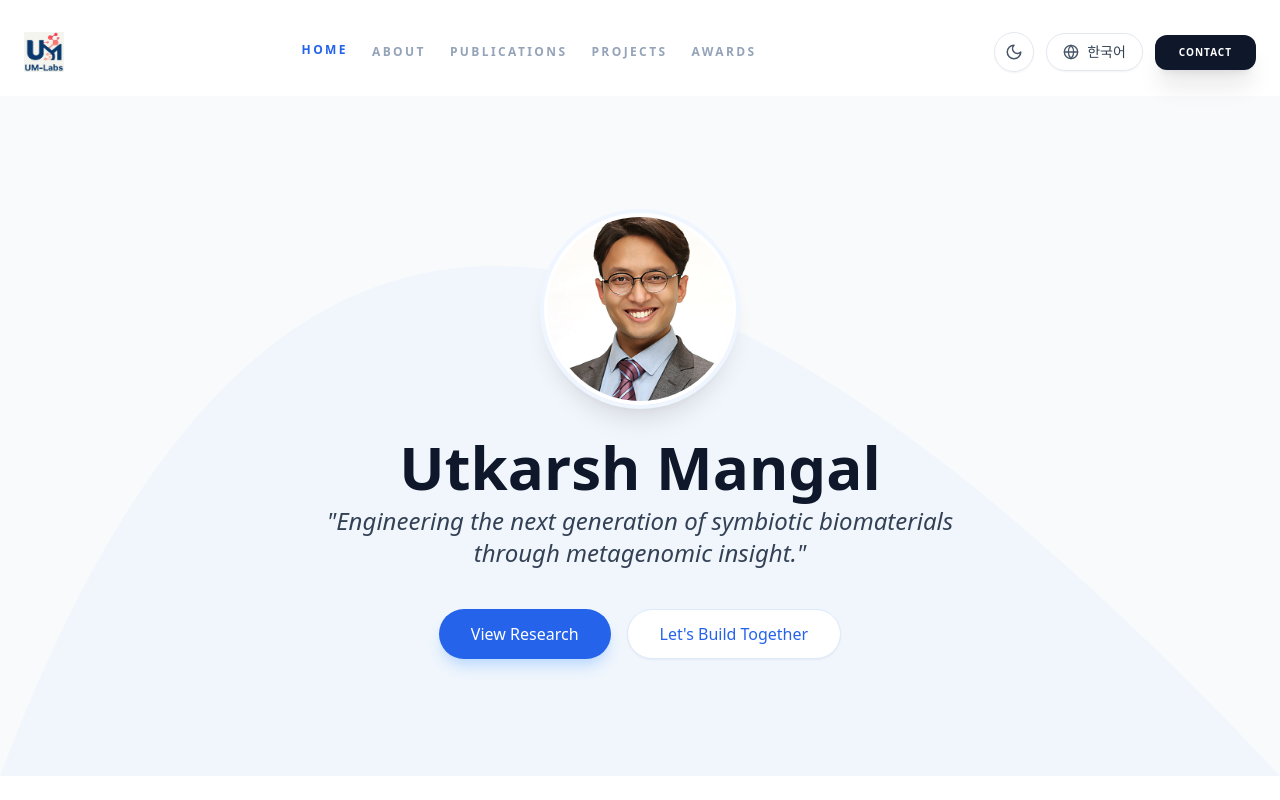
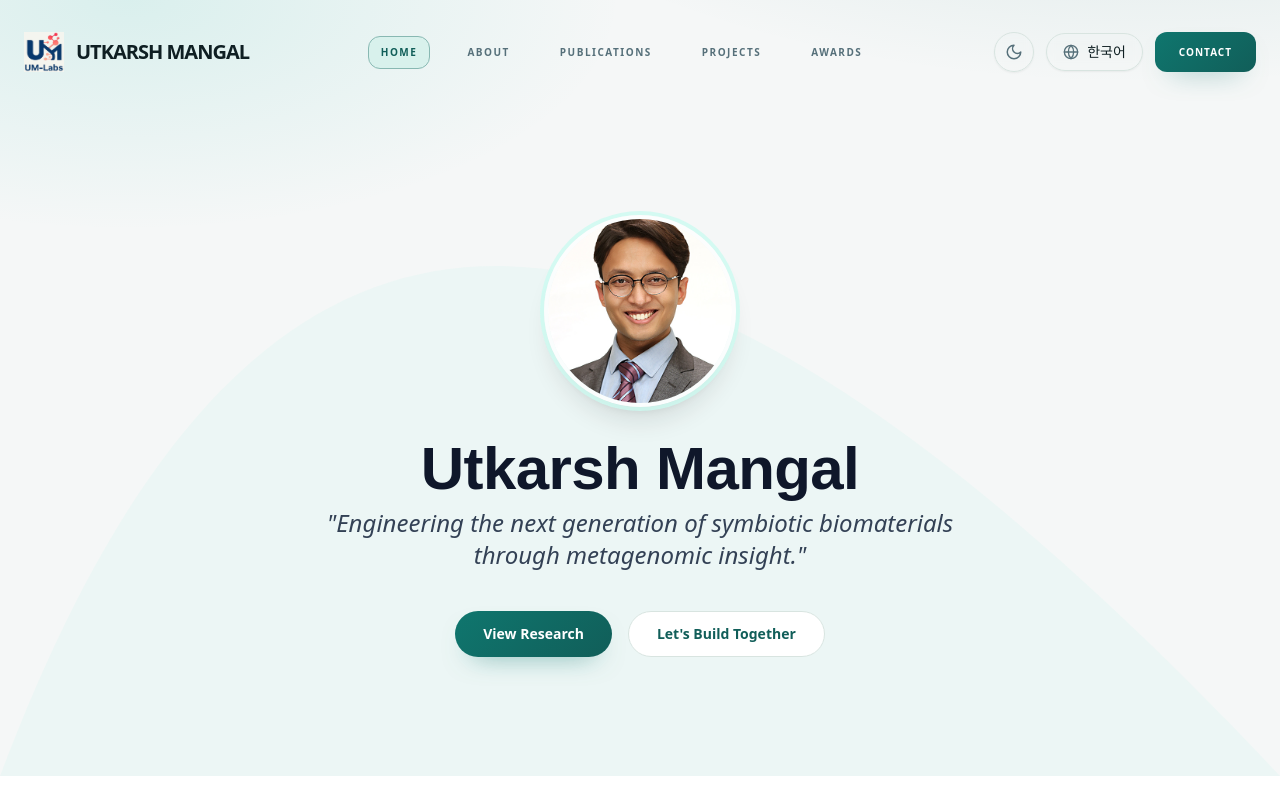
Before and after one commit to utkmangal/utkmangal, a React (Vite) app: page / in a window 1280 px wide. Shown: the top 800 px of the page. Built offline with nearby package versions, Linux system fonts and the light colour scheme.

Commit message:
Modernize UI theme and update PI profile details

```diff
--- a/public/scholar_data.json
+++ b/public/scholar_data.json
@@ -5,7 +5,7 @@
     "hIndex": 16,
     "i10Index": 25,
     "lastUpdated": "May 29, 2026",
-    "lastUpdatedISO": "2026-05-29T16:12:24.640603"
+    "lastUpdatedISO": "2026-05-29T16:24:14.212850"
   },
   "publications": [
     {
@@ -189,5 +189,5 @@
       "abstract": "ObjectivesThis study aimed to use a carboxybetaine methacrylate (CBMA) copolymer solution to surface treat 3D printed clear aligners at different fabrication stages, to impart antifouling properties, ..."
     }
   ],
-  "fetchedAt": "2026-05-29T16:13:00.648665"
+  "fetchedAt": "2026-05-29T16:24:52.561207"
 }
--- a/src/App.jsx
+++ b/src/App.jsx
@@ -71,7 +71,7 @@ const App = () => {
   useEffect(() => {
     const fetchScholarData = async () => {
       try {
-        const response = await fetch('/utkmangal/scholar_data.json');
+        const response = await fetch(`${import.meta.env.BASE_URL}scholar_data.json`);
         if (!response.ok) {
           throw new Error('Failed to fetch scholar data');
         }
@@ -156,7 +156,7 @@ const App = () => {
   const experience = [
     {
       role: "Assistant Research Professor",
-      org: "Yonsei University College of Dentistry",
+      org: "Department of Oral Biology, Yonsei University College of Dentistry",
       period: "2025 – Present",
       desc: "Leading research on dental biomaterials and metagenomic biofilm characterization."
     },
@@ -203,7 +203,7 @@ const App = () => {
         window.scrollTo({ top: 0, behavior: 'smooth' });
       }}
       className={`flex flex-col items-center justify-center w-full h-full transition-colors ${
-        activeTab === id ? 'text-blue-600 dark:text-blue-400' : 'text-gray-500 dark:text-gray-400'
+        activeTab === id ? 'text-[color:var(--brand-strong)] dark:text-[color:var(--brand)]' : 'text-[color:var(--muted)]'
       }`}
     >
       <Icon size={18} className={`sm:w-5 sm:h-5 ${activeTab === id ? 'stroke-[2.5px]' : 'stroke-[1.5px]'}`} />
@@ -282,26 +282,26 @@ const App = () => {
   const HomeView = () => (
     <div className="animate-in fade-in slide-in-from-bottom-4 duration-700">
       <SEO />
-      <section className="relative min-h-[85vh] flex flex-col justify-center items-center px-4 sm:px-6 lg:px-8 py-20 sm:py-24 text-center bg-slate-50 dark:bg-slate-900">
+      <section className="relative min-h-[85vh] flex flex-col justify-center items-center px-4 sm:px-6 lg:px-8 py-20 sm:py-24 text-center">
         <div className="absolute inset-0 overflow-hidden opacity-10 pointer-events-none">
             <svg width="100%" height="100%" viewBox="0 0 100 100" preserveAspectRatio="none">
-                <path d="M0 100 C 20 0, 50 0, 100 100 Z" fill="currentColor" className="text-blue-200 dark:text-blue-800" />
+                <path d="M0 100 C 20 0, 50 0, 100 100 Z" fill="currentColor" className="text-teal-200/80 dark:text-teal-900/80" />
             </svg>
         </div>
 
         <div className="relative z-10 w-full max-w-5xl mx-auto">
-          <div className="w-24 h-24 sm:w-32 sm:h-32 md:w-40 md:h-40 lg:w-48 lg:h-48 rounded-full border-2 sm:border-4 border-white dark:border-slate-800 shadow-xl overflow-hidden mb-6 sm:mb-8 mx-auto ring-2 sm:ring-4 ring-blue-50 dark:ring-blue-900/50">
-            <img src="/utkmangal/profile.jpg" alt={profile.name.en} className="w-full h-full object-cover" style={{objectPosition: 'center 20%'}} />
+          <div className="w-24 h-24 sm:w-32 sm:h-32 md:w-40 md:h-40 lg:w-48 lg:h-48 rounded-full border-2 sm:border-4 border-white/70 dark:border-slate-800 shadow-xl overflow-hidden mb-6 sm:mb-8 mx-auto ring-2 sm:ring-4 ring-teal-100/80 dark:ring-teal-900/50">
+            <img src={`${import.meta.env.BASE_URL}profile.jpg`} alt={profile.name.en} className="w-full h-full object-cover" style={{objectPosition: 'center 20%'}} />
           </div>
           <h1 className="text-3xl sm:text-4xl md:text-5xl lg:text-6xl font-bold text-slate-900 dark:text-white mb-2 px-4">{profile.name[lang]}</h1>
           <p className="max-w-2xl mx-auto text-lg sm:text-xl md:text-2xl text-slate-700 dark:text-slate-300 font-light italic leading-relaxed px-4">
             "{t.home.tagline}"
           </p>
           <div className="mt-8 sm:mt-10 flex flex-col sm:flex-row flex-wrap justify-center gap-3 sm:gap-4 px-4">
-            <button onClick={() => setActiveTab('publications')} className="w-full sm:w-auto px-6 sm:px-8 py-2.5 sm:py-3 bg-blue-600 hover:bg-blue-700 text-white rounded-full font-medium text-sm sm:text-base shadow-lg shadow-blue-200 dark:shadow-blue-900/50 active:scale-95 transition-all duration-300">
+            <button onClick={() => setActiveTab('publications')} className="ui-btn-primary w-full sm:w-auto">
               {t.home.viewResearch}
             </button>
-            <button onClick={() => setActiveTab('contact')} className="w-full sm:w-auto px-6 sm:px-8 py-2.5 sm:py-3 bg-white dark:bg-slate-800 text-blue-600 dark:text-blue-400 border border-blue-100 dark:border-slate-700 rounded-full font-medium text-sm sm:text-base shadow-sm active:scale-95 transition-all duration-300">
+            <button onClick={() => setActiveTab('contact')} className="ui-btn-secondary w-full sm:w-auto">
               {t.home.letsBuild}
             </button>
           </div>
@@ -551,12 +551,12 @@ const App = () => {
   );
 
   return (
-    <div className="min-h-screen bg-white dark:bg-slate-900 font-sans text-slate-900 dark:text-white antialiased transition-colors duration-300">
-      <header className={`fixed top-0 left-0 right-0 z-50 transition-all duration-300 ${isScrolled ? 'bg-white/90 dark:bg-slate-900/90 backdrop-blur-xl shadow-sm py-2 md:py-3' : 'bg-transparent py-4 md:py-8'}`}>
+    <div className="min-h-screen font-sans antialiased transition-colors duration-300">
+      <header className={`fixed top-0 left-0 right-0 z-50 transition-all duration-300 ${isScrolled ? 'backdrop-blur-xl shadow-sm py-2 md:py-3 bg-[color:var(--surface)]/90' : 'bg-transparent py-4 md:py-8'}`}>
         <div className="max-w-7xl mx-auto px-4 sm:px-6 flex justify-between items-center">
           <div className="flex items-center gap-2 sm:gap-3 cursor-pointer group" onClick={() => setActiveTab('home')}>
-            <img src="/utkmangal/logo.png" alt="Logo" className="w-8 h-8 sm:w-10 sm:h-10 transition-transform group-hover:scale-110 duration-300" />
-            <span className="font-black tracking-tighter text-base sm:text-xl hidden xs:block text-slate-900 dark:text-white uppercase">Utkarsh Mangal</span>
+            <img src={`${import.meta.env.BASE_URL}logo.png`} alt="Logo" className="w-8 h-8 sm:w-10 sm:h-10 transition-transform group-hover:scale-110 duration-300" />
+            <span className="font-black tracking-tighter text-base sm:text-xl hidden sm:block uppercase text-[color:var(--text)]">Utkarsh Mangal</span>
           </div>
 
           <div className="hidden lg:flex items-center gap-4 xl:gap-6">
@@ -564,8 +564,8 @@ const App = () => {
               <button
                 key={tab}
                 onClick={() => setActiveTab(tab)}
-                className={`text-[10px] lg:text-xs font-black uppercase tracking-[0.15em] lg:tracking-[0.2em] transition-all duration-300 hover:text-blue-600 dark:hover:text-blue-400 ${
-                  activeTab === tab ? 'text-blue-600 dark:text-blue-400 translate-y-[-2px]' : 'text-slate-400 dark:text-slate-500'
+                className={`ui-nav-pill ${
+                  activeTab === tab ? 'ui-nav-pill-active' : ''
                 }`}
               >
                 {t.nav[tab]}
@@ -578,7 +578,7 @@ const App = () => {
             <LanguageToggle />
             <button
               onClick={() => setActiveTab('contact')}
-              className="hidden md:block px-4 lg:px-6 py-2 lg:py-2.5 bg-slate-900 dark:bg-blue-600 text-white text-[9px] lg:text-[10px] font-black uppercase tracking-wider lg:tracking-widest rounded-xl hover:bg-blue-600 dark:hover:bg-blue-700 transition-all duration-300 shadow-xl shadow-slate-900/10 dark:shadow-blue-900/50 active:scale-95"
+              className="hidden md:block ui-btn-primary px-4 lg:px-6 py-2 lg:py-2.5 text-[9px] lg:text-[10px] font-black uppercase tracking-wider lg:tracking-widest rounded-xl"
             >
               {t.nav.contact}
             </button>
@@ -597,7 +597,7 @@ const App = () => {
         {activeTab === 'contact' && <Contact />}
       </main>
 
-      <nav className="lg:hidden fixed bottom-4 left-4 right-4 sm:bottom-6 sm:left-6 sm:right-6 h-14 sm:h-16 bg-white/90 dark:bg-slate-800/90 backdrop-blur-xl border border-slate-100 dark:border-slate-700 rounded-2xl sm:rounded-3xl shadow-2xl flex items-center justify-around z-50 px-1 sm:px-2">
+      <nav className="lg:hidden fixed bottom-4 left-4 right-4 sm:bottom-6 sm:left-6 sm:right-6 h-14 sm:h-16 backdrop-blur-xl border rounded-2xl sm:rounded-3xl shadow-2xl flex items-center justify-around z-50 px-1 sm:px-2 bg-[color:var(--surface)]/90 border-[color:var(--border)]">
         <NavItem id="home" icon={User} label={t.nav.home} />
         <NavItem id="about" icon={FileText} label={t.nav.about} />
         <NavItem id="publications" icon={Sparkles} label={t.nav.publications} />
@@ -605,14 +605,14 @@ const App = () => {
         <NavItem id="contact" icon={Mail} label={t.nav.contact} />
       </nav>
 
-      <footer className="hidden lg:block py-12 sm:py-16 lg:py-20 border-t border-slate-50 dark:border-slate-800 bg-white dark:bg-slate-900">
+      <footer className="hidden lg:block py-12 sm:py-16 lg:py-20 border-t bg-[color:var(--surface)] border-[color:var(--border)]">
         <div className="max-w-7xl mx-auto px-4 sm:px-6 lg:px-8 flex flex-col md:flex-row justify-between items-center gap-6 sm:gap-10">
           <div className="flex flex-col items-center md:items-start gap-2">
             <div className="flex items-center gap-2">
-                <div className="w-6 h-6 bg-slate-900 dark:bg-blue-600 rounded-md"></div>
-                <span className="font-black text-xs uppercase tracking-[0.3em] text-slate-900 dark:text-white">Utkarsh Mangal</span>
+                <div className="w-6 h-6 rounded-md bg-[color:var(--brand)]"></div>
+                <span className="font-black text-xs uppercase tracking-[0.3em] text-[color:var(--text)]">Utkarsh Mangal</span>
             </div>
-            <div className="text-[10px] text-slate-400 dark:text-slate-500 font-bold uppercase tracking-widest">
+              <div className="text-[10px] font-bold uppercase tracking-widest text-[color:var(--muted)]">
                 © 2025 • {t.footer.rights}
             </div>
           </div>
@@ -623,7 +623,7 @@ const App = () => {
               { label: 'LINKEDIN', href: 'https://www.linkedin.com/in/utkmangal/' },
               { label: 'CV', href: `${import.meta.env.BASE_URL}assets/cv/Utkarsh%20Mangal_CV2025.pdf` }
             ].map(link => (
-                <a key={link.label} href={link.href} target="_blank" rel="noopener noreferrer" className="text-[10px] font-black text-slate-400 dark:text-slate-500 hover:text-blue-600 dark:hover:text-blue-400 tracking-[0.2em] transition-colors">{link.label}</a>
+                <a key={link.label} href={link.href} target="_blank" rel="noopener noreferrer" className="text-[10px] font-black text-[color:var(--muted)] hover:text-[color:var(--brand-strong)] tracking-[0.2em] transition-colors">{link.label}</a>
             ))}
           </div>
         </div>
--- a/src/components/DarkModeToggle.jsx
+++ b/src/components/DarkModeToggle.jsx
@@ -8,16 +8,14 @@ export default function DarkModeToggle() {
   return (
     <button
       onClick={toggleDarkMode}
-      className="p-2.5 rounded-full bg-white/80 hover:bg-white
-                 border border-slate-200 hover:border-blue-300 transition-all duration-300
-                 shadow-sm hover:shadow-md backdrop-blur-sm group"
+      className="p-2.5 rounded-full border transition-all duration-300 shadow-sm hover:shadow-md backdrop-blur-sm group bg-[color:var(--surface)]/90 border-[color:var(--border)] hover:bg-[color:var(--surface-strong)]"
       aria-label={`Switch to ${isDark ? 'light' : 'dark'} mode`}
       title={`Switch to ${isDark ? 'light' : 'dark'} mode`}
     >
       {isDark ? (
-        <Sun size={18} className="text-slate-600 group-hover:text-blue-600 transition-colors" />
+        <Sun size={18} className="text-[color:var(--muted)] group-hover:text-[color:var(--brand-strong)] transition-colors" />
       ) : (
-        <Moon size={18} className="text-slate-600 group-hover:text-blue-600 transition-colors" />
+        <Moon size={18} className="text-[color:var(--muted)] group-hover:text-[color:var(--brand-strong)] transition-colors" />
       )}
     </button>
   );
--- a/src/components/LanguageToggle.jsx
+++ b/src/components/LanguageToggle.jsx
@@ -8,14 +8,12 @@ export default function LanguageToggle() {
   return (
     <button
       onClick={toggleLanguage}
-      className="flex items-center gap-2 px-4 py-2 rounded-full bg-white/80 hover:bg-white
-                 border border-slate-200 hover:border-blue-300 transition-all duration-300
-                 shadow-sm hover:shadow-md backdrop-blur-sm group"
+      className="flex items-center gap-2 px-4 py-2 rounded-full border transition-all duration-300 shadow-sm hover:shadow-md backdrop-blur-sm group bg-[color:var(--surface)]/90 border-[color:var(--border)] hover:bg-[color:var(--surface-strong)]"
       aria-label={`Switch to ${lang === 'en' ? 'Korean' : 'English'}`}
       title={`Switch to ${lang === 'en' ? '한국어' : 'English'}`}
     >
-      <Globe size={16} className="text-slate-600 group-hover:text-blue-600 transition-colors" />
-      <span className="text-sm font-semibold text-slate-700 group-hover:text-blue-600 transition-colors">
+      <Globe size={16} className="text-[color:var(--muted)] group-hover:text-[color:var(--brand-strong)] transition-colors" />
+      <span className="text-sm font-semibold text-[color:var(--text)] group-hover:text-[color:var(--brand-strong)] transition-colors">
         {lang === 'en' ? '한국어' : 'English'}
       </span>
     </button>
--- a/src/index.css
+++ b/src/index.css
@@ -3,7 +3,7 @@
 @tailwind utilities;
 
 :root {
-  font-family: Inter, system-ui, Avenir, Helvetica, Arial, sans-serif;
+  font-family: "Manrope", "Avenir Next", "Segoe UI", Helvetica, Arial, sans-serif;
   line-height: 1.5;
   font-weight: 400;
   color-scheme: light;
@@ -11,6 +11,33 @@
   text-rendering: optimizeLegibility;
   -webkit-font-smoothing: antialiased;
   -moz-osx-font-smoothing: grayscale;
+
+  --bg: #f5f7f7;
+  --bg-elev: #eef3f2;
+  --surface: #ffffff;
+  --surface-strong: #f8fbfa;
+  --text: #0f1f23;
+  --muted: #56707a;
+  --border: #d8e4e0;
+  --brand: #0f766e;
+  --brand-strong: #115e59;
+  --brand-soft: #d8f1ec;
+  --ring: #14b8a6;
+}
+
+.dark {
+  color-scheme: dark;
+  --bg: #0a1417;
+  --bg-elev: #101d21;
+  --surface: #112027;
+  --surface-strong: #15272f;
+  --text: #e7f3f0;
+  --muted: #9fc0bc;
+  --border: #274049;
+  --brand: #2dd4bf;
+  --brand-strong: #5eead4;
+  --brand-soft: #163a3e;
+  --ring: #5eead4;
 }
 
 * {
@@ -22,10 +49,90 @@
 body {
   margin: 0;
   min-height: 100vh;
+  color: var(--text);
+  background:
+    radial-gradient(1200px 500px at 90% -10%, rgba(15, 118, 110, 0.15), transparent 60%),
+    radial-gradient(900px 420px at 10% 0%, rgba(20, 184, 166, 0.12), transparent 55%),
+    var(--bg);
 }
 
 #root {
   min-height: 100vh;
+}
+
+h1,
+h2,
+h3,
+h4,
+h5,
+h6 {
+  font-family: "Sora", "Manrope", "Avenir Next", sans-serif;
+  letter-spacing: -0.01em;
+}
+
+@layer components {
+  .ui-card {
+    @apply rounded-3xl border shadow-sm transition-all duration-300;
+    background: var(--surface);
+    border-color: var(--border);
+  }
+
+  .ui-card:hover {
+    box-shadow: 0 18px 40px -26px rgba(15, 31, 35, 0.5);
+    transform: translateY(-2px);
+  }
+
+  .ui-chip {
+    @apply inline-block rounded-full px-4 py-1.5 text-[10px] font-black uppercase tracking-[0.2em];
+    background: var(--brand-soft);
+    color: var(--brand-strong);
+  }
+
+  .ui-btn-primary {
+    @apply rounded-full px-7 py-3 text-sm font-semibold text-white transition-all duration-300 active:scale-95;
+    background: linear-gradient(135deg, var(--brand), var(--brand-strong));
+    box-shadow: 0 12px 28px -16px rgba(15, 118, 110, 0.75);
+  }
+
+  .ui-btn-primary:hover {
+    filter: brightness(1.06);
+  }
+
+  .ui-btn-secondary {
+    @apply rounded-full px-7 py-3 text-sm font-semibold transition-all duration-300 active:scale-95;
+    background: var(--surface);
+    color: var(--brand-strong);
+    border: 1px solid var(--border);
+  }
+
+  .ui-btn-secondary:hover {
+    background: var(--surface-strong);
+    border-color: color-mix(in srgb, var(--brand) 35%, var(--border));
+  }
+
+  .ui-nav-pill {
+    @apply rounded-xl border px-3 py-2 text-[10px] font-black uppercase tracking-[0.15em] transition-all duration-300;
+    border-color: transparent;
+    color: var(--muted);
+  }
+
+  .ui-nav-pill-active {
+    color: var(--brand-strong);
+    background: var(--brand-soft);
+    border-color: color-mix(in srgb, var(--brand) 40%, var(--border));
+  }
+
+  .ui-soft-panel {
+    background: linear-gradient(160deg, color-mix(in srgb, var(--brand-soft) 40%, var(--surface) 60%), var(--surface));
+    border: 1px solid var(--border);
+    @apply rounded-3xl;
+  }
+}
+
+*:focus-visible {
+  outline: 2px solid var(--ring);
+  outline-offset: 2px;
+  border-radius: 0.5rem;
 }
 
 /* Custom animations */
@@ -68,3 +175,14 @@ body {
 .duration-700 {
   animation-duration: 700ms;
 }
+
+@media (prefers-reduced-motion: reduce) {
+  *,
+  *::before,
+  *::after {
+    animation-duration: 1ms !important;
+    animation-iteration-count: 1 !important;
+    transition-duration: 1ms !important;
+    scroll-behavior: auto !important;
+  }
+}
--- a/src/sections/Projects.jsx
+++ b/src/sections/Projects.jsx
@@ -109,10 +109,10 @@ export default function Projects() {
     <div className="py-12 sm:py-16 lg:py-20 px-4 sm:px-6 lg:px-8 max-w-7xl mx-auto animate-in fade-in duration-500">
       {/* Header */}
       <div className="text-center mb-12 sm:mb-16">
-        <div className="inline-block px-3 sm:px-4 py-1.5 mb-3 sm:mb-4 rounded-full bg-blue-50 dark:bg-blue-900/20 text-[9px] sm:text-[10px] font-black uppercase tracking-[0.2em] text-blue-600 dark:text-blue-400">
+        <div className="ui-chip mb-3 sm:mb-4 text-[9px] sm:text-[10px]">
           {t.projects.subtitle}
         </div>
-        <h2 className="text-3xl sm:text-4xl lg:text-5xl font-black text-slate-900 dark:text-white mb-4 sm:mb-6 tracking-tight px-4">
+        <h2 className="text-3xl sm:text-4xl lg:text-5xl font-black text-[color:var(--text)] mb-4 sm:mb-6 tracking-tight px-4">
           {t.projects.title}
         </h2>
       </div>
@@ -122,7 +122,7 @@ export default function Projects() {
         {projects.map((project, idx) => (
           <div
             key={idx}
-            className="bg-white dark:bg-slate-800 rounded-3xl p-8 border border-slate-100 dark:border-slate-700 hover:shadow-xl transition-all duration-300 group"
+            className="ui-card p-8 group"
           >
             <div className="flex flex-col lg:flex-row gap-6">
               {/* Icon */}
```
Also changed, not shown: src/components/PublicationCard.jsx (+12 -12 lines), src/sections/About.jsx (+5 -5 lines), src/sections/Awards.jsx (+7 -7 lines), src/sections/Contact.jsx (+8 -8 lines).
